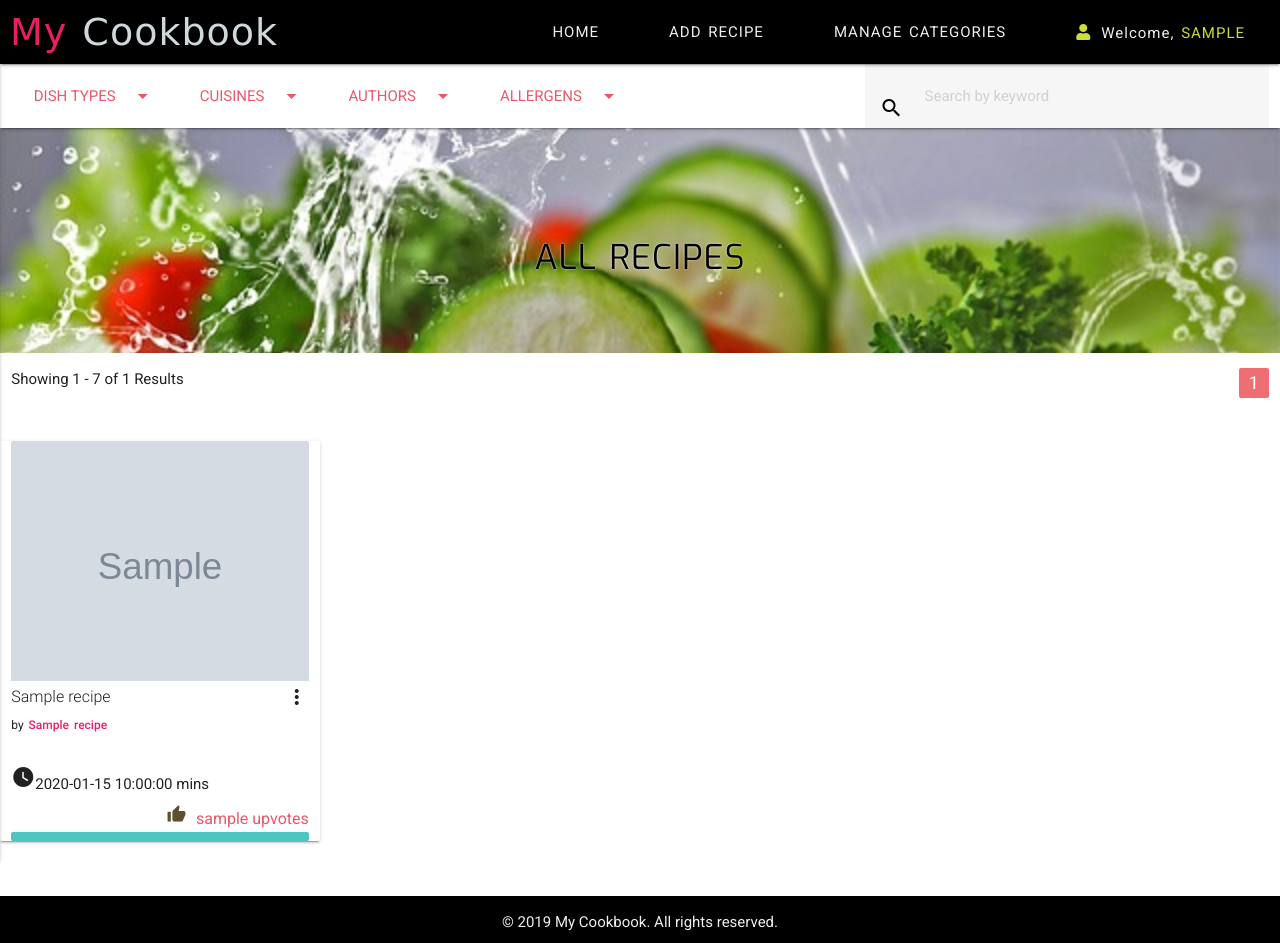
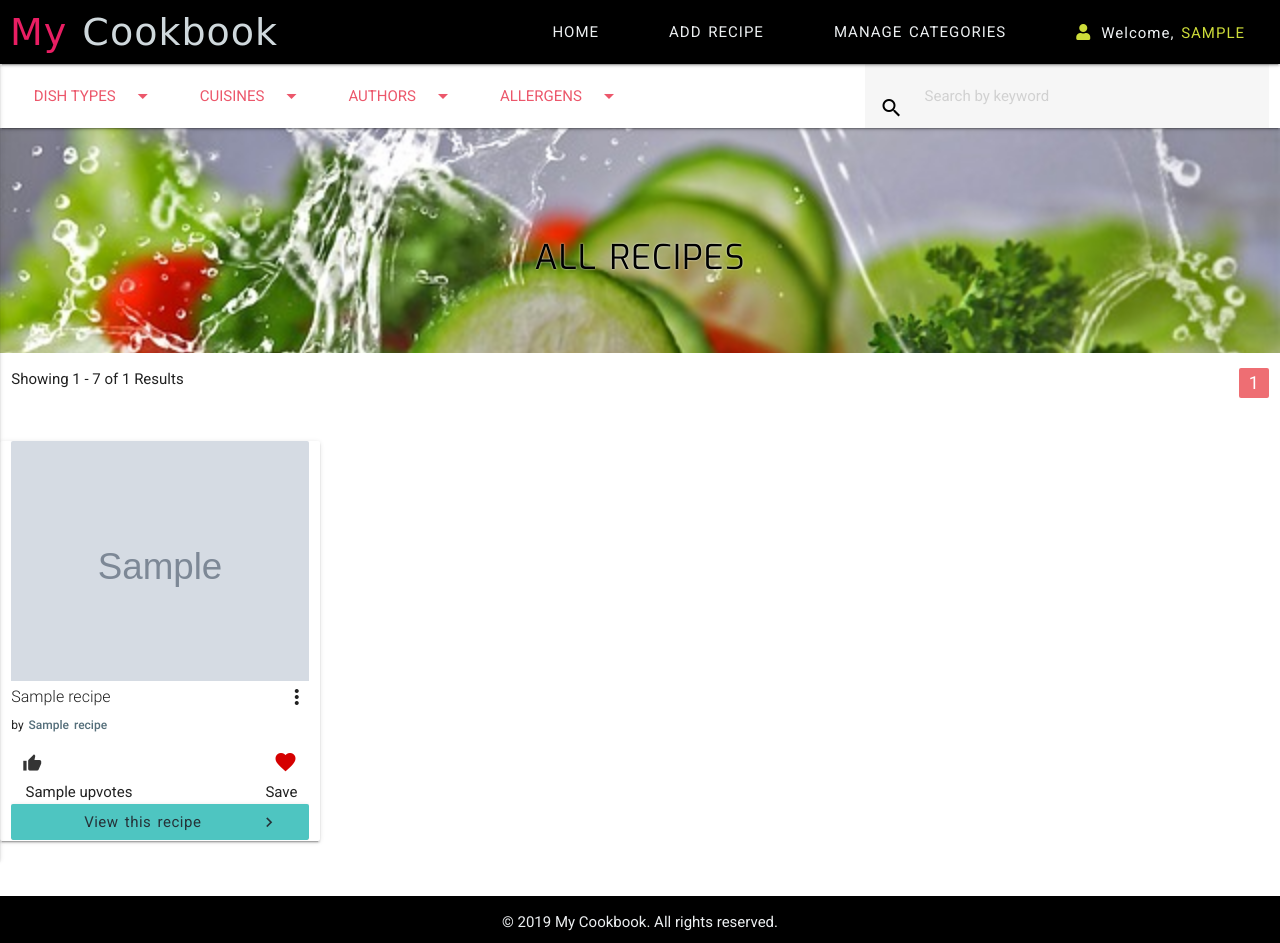
Before and after one commit to Code-Institute-Submissions/online-cookbook-3, a Flask app: a page that uses templates/base.html in a window 1280 px wide. Run offline with Flask 2, Linux system fonts and the light colour scheme; the visitor is signed in with stand-in values (Sample User, id 1); grey boxes marked "Sample" are stand-in pictures; a database or web service that is not in the repository returns one stand-in record (values such as "Sample title"); some libraries are stand-ins or nearby versions; some web fonts are replaced.

Commit message:
Amended icons on recipe cards in home page

```diff
--- a/static/css/style.css
+++ b/static/css/style.css
@@ -9,9 +9,6 @@
 }
 .btn {
     background-color: #4ec5c1;
-}
-.btn-flat {
-    color: #ec576B;
 }
 .dropdown-content li>a {
     color: #37474f;
@@ -64,9 +61,21 @@ nav .brand-logo {
 }
 .btn-nav{
     padding: 0 0.5rem;  /* to fit search buttons and search bar on one row */
+    color: #ec576B;
 }
-
+.btn-upvote {
+    padding: 0;
+}
+#upvote-form{
+    margin-top: -5px;
+}
 /*---------------------------------------------------------------------- Home */
+.card .card-content .card-icons {
+    margin-top: 15px;
+}
+.upvotes {
+    padding-left: 3px;
+}
 .parallax-container {
    height: 225px;
    position: relative;
@@ -102,27 +111,14 @@ nav .brand-logo {
 .card .card-content {
     padding: 0;
 }
-.card .card-content .card-icons {
-    margin-top: 30px;
-}
-.upvotes {
-  padding-left: 6px;
-  font-size: 16px;
-  text-transform: lowercase;
-}
-.upvote-icon {
-    font-size: 24px;
-    color: #5e4f31;
-}
+
 .btn-to-recipe {
     width: 100%;
     word-spacing: 2px;
     text-transform: none;
     color: #263238;
 }
-.btn-upvotes {
-    padding:0;
-}
+
 
 /*---------------------------------------------------------------- Add Recipe */
 .new-dish, .new-cuisine, .new-allergen {
--- a/templates/base.html
+++ b/templates/base.html
@@ -17,18 +17,18 @@
             <li><a href="{{url_for('all_dishes')}}">All Dish Types</a></li>
         </ul>
         <ul id="user-options1" class="dropdown-content">
-            <li><a href="{{url_for('my_recipes', username = session.username)}}"><i class="fas fa-book-open"></i> My recipes</a></li>
-            <li><a href="{{url_for('fav_recipes', username = session.username)}}"><i class="fas fa-heart"></i> Favorite recipes</a></li>
-            <li><a href="{{url_for('logout')}}"><i class="fas fa-sign-out-alt"></i> Logout</a></li>
+            <li><a href="{{url_for('my_recipes', username = session.username)}}"><i class="fas fa-book-open  deep-orange-text text-lighten-1"></i> My recipes</a></li>
+            <li><a href="{{url_for('fav_recipes', username = session.username)}}"><i class="fas fa-heart red-text text-accent-4"></i> Favorite recipes</a></li>
+            <li><a href="{{url_for('logout')}}"><i class="fas fa-sign-out-alt blue-grey-text"></i> Logout</a></li>
         </ul>
         <ul id="categories2" class="dropdown-content">
           <li><a href="{{url_for('all_cuisines')}}">All Cuisines</a></li>
           <li><a href="{{url_for('all_dishes')}}">All Dish Types</a></li>
         </ul>
         <ul id="user-options2" class="dropdown-content">
-          <li><a href="{{url_for('my_recipes', username = session.username)}}"><i class="fas fa-book-open"></i> My recipes</a></li>
-          <li><a href="{{url_for('fav_recipes', username = session.username)}}"><i class="fas fa-heart"></i> Favorite recipes</a></li>
-          <li><a href="{{url_for('logout')}}"><i class="fas fa-sign-out-alt"></i> Logout</a></li>
+          <li><a href="{{url_for('my_recipes', username = session.username)}}"><i class="fas fa-book-open deep-orange-text text-lighten-1"></i> My recipes</a></li>
+          <li><a href="{{url_for('fav_recipes', username = session.username)}}"><i class="fas fa-heart red-text text-accent-4"></i> Favorite recipes</a></li>
+          <li><a href="{{url_for('logout')}}"><i class="fas fa-sign-out-alt blue-grey-text"></i> Logout</a></li>
         </ul>
         <div class="navbar-fixed">
             <nav>
--- a/templates/home.html
+++ b/templates/home.html
@@ -45,22 +45,38 @@
         </div>
         <div class="card-content">
              <span class="card-title activator grey-text text-darken-4">{{recipe.recipe_title}}<i class="material-icons right">more_vert</i></span>
-             <span class="small-text">by <strong class="pink-text">{{recipe.recipe_author_name}}</strong></span>
+             <span class="small-text">by <strong class="blue-grey-text text-darken-1">{{recipe.recipe_author_name}}</strong></span>
              <div class="card-icons">
-               <div class="left"><i class="material-icons">watch_later</i>{{recipe.total_time}} mins<br></div>
-               <div class="right">
+
+               <div class="col s6 left-align">
                  {% if session.username %}
-              <form action="{{url_for('recipe_upvotes', recipe_id=recipe._id, title= recipe.recipe_title, author= recipe.recipe_author_name, username=session.username)}}" method="POST">
-                <button class="waves-effect waves-lime btn-upvotes btn-flat" type="submit" name="counter" value={{recipe.upvotes}}>
-                  <i class="material-icons upvote-icon">thumb_up</i>  <span class="upvotes">{{recipe.upvotes}}</span></button>
-              </form>
+                <form id="upvote-form" action="{{url_for('recipe_upvotes', recipe_id=recipe._id, title= recipe.recipe_title, author= recipe.recipe_author_name, username=session.username)}}" method="POST">
+                  <button class="btn-upvote waves-effect waves-blue btn-flat" type="submit" name="counter" value={{recipe.upvotes}}>
+                  <i class="material-icons tooltipped" data-position="bottom" data-tooltip="Upvote me">thumb_up</i>
+                  </button>
+                </form>
+                <div class="upvotes">{{recipe.upvotes}}</div>
               {% else %}
-              <form action="" method="POST">
-                <button class="waves-effect waves-lime btn-upvotes btn-flat disabled" type="submit" name="counter" value={{recipe.upvotes}}>
-                  <i class="material-icons upvote-icon">thumb_up</i>  <span class="upvotes">{{recipe.upvotes}}</span>
-                </button>
-              </form>
-          {% endif %}
+                <form>
+                  <button class="btn-upvote waves-effect waves-lime btn-flat disabled" type="submit" name="counter" value={{recipe.upvotes}}>
+                  <i class="material-icons tooltipped" data-position="bottom" data-tooltip="Upvote me">thumb_up</i>
+                  </button>
+                </form>
+                <div class="upvotes">{{recipe.upvotes}}</div>
+              {% endif %}
+               </div>
+               <div class="col s6 right-align">
+                 {% if session.username %}
+                    {% if session.username in recipe.fav_by_users %}
+                    <i class="material-icons red-text text-accent-4 tooltipped" data-position="bottom" data-tooltip="Added to favourite recipes">favorite</i>
+                    <div>Save</div>
+                    {% else %}
+                    <a href="{{url_for('add_fav_recipe', username = session.username, recipe_id=recipe._id, title = recipe.recipe_title)}}">
+                        <i class="material-icons red-text text-accent-4 tooltipped" data-position="bottom" data-tooltip="Add to favourites">favorite</i>
+                    </a>
+                    <div>Save</div>
+                    {% endif %}
+                  {% endif %}
                </div>
              </div>
           <div class="s12 m12">
--- a/templates/recipe.html
+++ b/templates/recipe.html
@@ -9,12 +9,12 @@
                     {% if session.username %}
                         {% if session.username in recipe.fav_by_users %}
                         <h5 class="small-heading">{{recipe.recipe_title}}
-                            <i class="material-icons right red-text text-darken-4 tooltipped" data-position="bottom" data-tooltip="Added to favourite recipes">favorite_border</i>
+                            <i class="material-icons right red-text text-accent-4 tooltipped" data-position="bottom" data-tooltip="Added to favourite recipes">favorite</i>
                         </h5>
                         {% else %}
                         <h5 class="small-heading">{{recipe.recipe_title}}
                             <a href="{{url_for('add_fav_recipe', username = session.username, recipe_id=recipe._id, title = recipe.recipe_title)}}">
-                                <i class="material-icons right red-text text-darken-4 tooltipped" data-position="bottom" data-tooltip="Add to favourites">favorite_border</i>
+                                <i class="material-icons right red-text text-accent-4 tooltipped" data-position="bottom" data-tooltip="Add to favourites">favorite</i>
                             </a>
                         </h5>
                         {% endif %}
```
